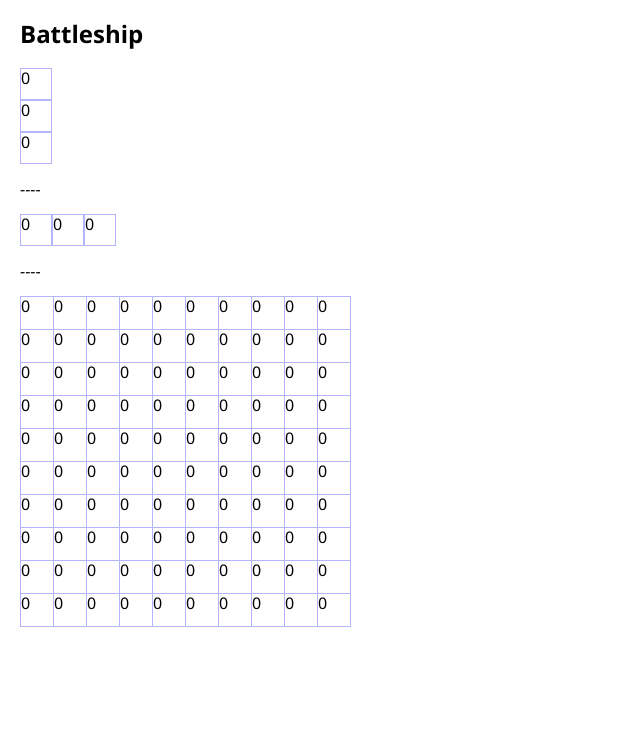
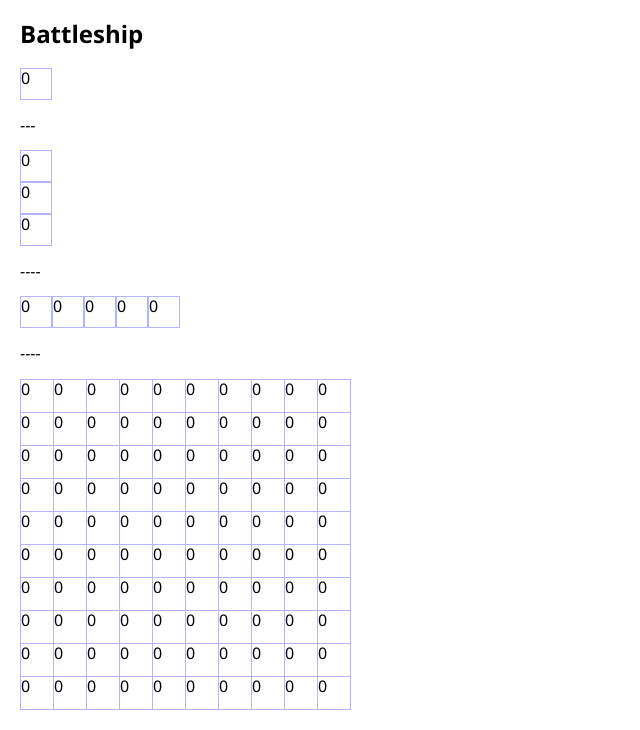
Before and after one commit to inaithani/battleship, a React (Create React App) app: page / in a window 1280 px wide. Shown: the top 730 px of the page, without its empty margins (0-640 px from the left). Built offline with nearby package versions, Linux system fonts and the light colour scheme.

Commit message:
Setting and update GridState logic broken

```diff
--- a/src/App.tsx
+++ b/src/App.tsx
@@ -4,7 +4,7 @@
 import GridWrapper from './components/grid/index';
 import Ship from './components/ship/index';
 import { getBaseGridState } from './utils/index';
-import { DefaultGridDimesions, CellState } from './App.model';
+import { DefaultGridDimesions, IGridStateUpdateObjects } from './App.model';
 import styles from './App.module.scss';
 
 function App() {
@@ -12,9 +12,14 @@
     getBaseGridState(DefaultGridDimesions.Rows, DefaultGridDimesions.Columns),
   );
 
-  const updateGridState = (cellState: CellState, rowIndex: number, columnIndex: number) => {
+  const updateGridState = (gridStateUpdateObjects: IGridStateUpdateObjects) => {
     const newState = [...gridState];
-    newState[rowIndex][columnIndex] = 1;
+
+    gridStateUpdateObjects.forEach((gridStateUpdateObject) => {
+      const { cellState, rowIndex, columnIndex } = gridStateUpdateObject;
+      newState[rowIndex][columnIndex] = cellState;
+    });
+
     setGridState(newState);
   };
 
@@ -23,9 +28,11 @@
       <div className={styles.app}>
         <h2>Battleship</h2>
         <div className={styles.playerView}>
+          <Ship updateGridState={updateGridState} length={1} orientation="vertical" />
+          <p>---</p>
           <Ship updateGridState={updateGridState} length={3} orientation="vertical" />
           <p>----</p>
-          <Ship updateGridState={updateGridState} length={3} orientation="horizontal" />
+          <Ship updateGridState={updateGridState} length={5} orientation="horizontal" />
           <p>----</p>
           <GridWrapper gridState={gridState} updateGridState={updateGridState} />
         </div>
--- a/src/components/ship/index.tsx
+++ b/src/components/ship/index.tsx
@@ -31,7 +31,15 @@
       if (dropResult) {
         const { rowIndex, columnIndex } = dropResult;
         if (dropResult && updateGridState) {
-          updateGridState(1, rowIndex, columnIndex);
+          const cellsToUpdate = [];
+          if (orientation === 'horizontal') {
+            let n = length - 1;
+            while (n) {
+              cellsToUpdate.push({ cellState: 1, rowIndex, columnIndex: columnIndex + n });
+              n -= 1;
+            }
+          }
+          updateGridState(cellsToUpdate);
         }
       }
     },
```
Also changed, not shown: src/App.model.ts (+8 -0 lines).
